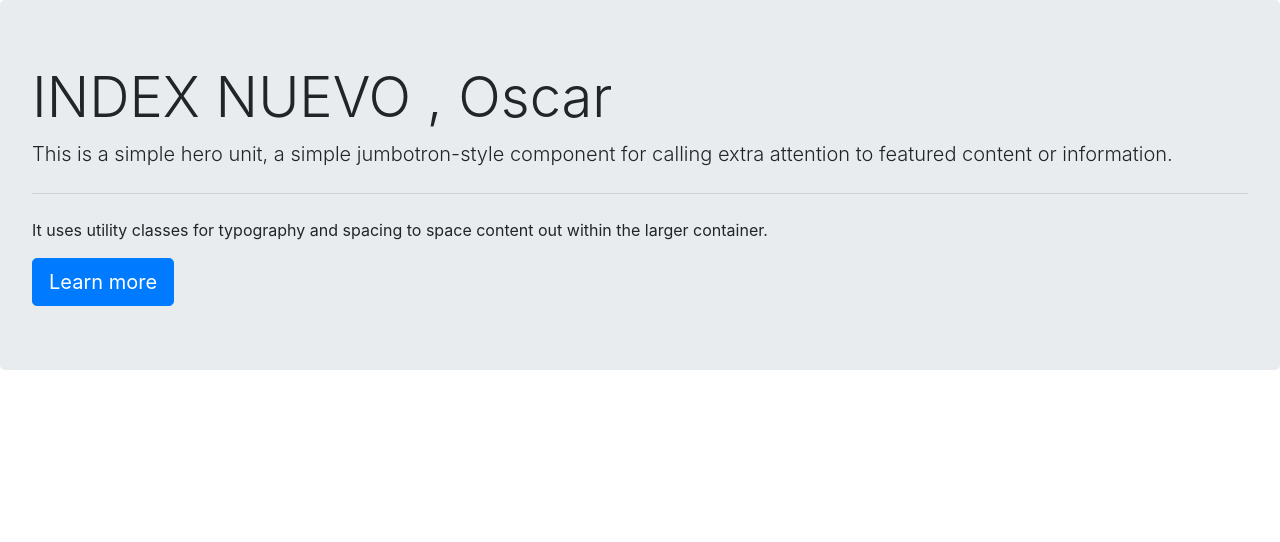
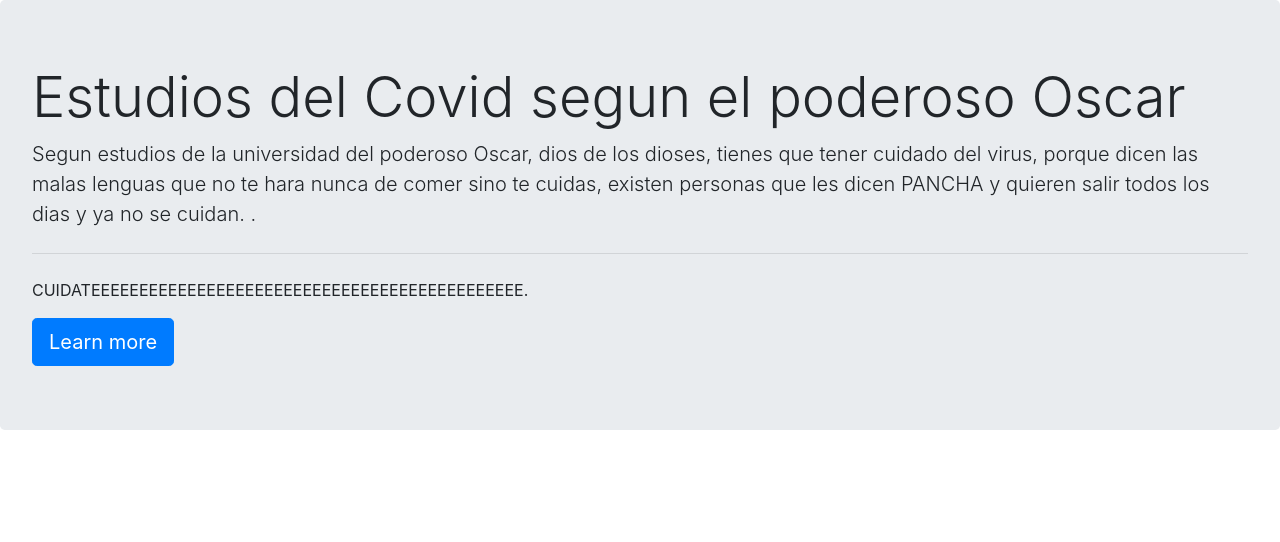
Before and after one commit to Oscar-gitu/Node_express_hbs, a Node server app: page / in a window 1280 px wide. Shown: the part 56-598 px from the top of the page. Run offline with Node 20, Linux system fonts and the light colour scheme.

Commit message:
se cambia descripcion de la pantalla home en views

```diff
--- a/views/home.hbs
+++ b/views/home.hbs
@@ -3,11 +3,14 @@
 {{> navbar }}
 
 <div class="jumbotron">
-    <h1 class="display-4">INDEX NUEVO , {{ capitalizar nombre }}</h1>
-    <p class="lead">This is a simple hero unit, a simple jumbotron-style component for calling extra attention to
-        featured content or information.</p>
+    <h1 class="display-4">Estudios del Covid segun el poderoso {{ capitalizar nombre }}</h1>
+    <p class="lead">
+        Segun estudios de la universidad del poderoso Oscar, dios de los dioses, tienes que tener cuidado del virus,
+        porque dicen las malas lenguas que no te hara nunca de comer sino te cuidas, existen personas que les dicen PANCHA
+        y quieren salir todos los dias y ya no se cuidan.
+        .</p>
     <hr class="my-4">
-    <p>It uses utility classes for typography and spacing to space content out within the larger container.</p>
+    <p>CUIDATEEEEEEEEEEEEEEEEEEEEEEEEEEEEEEEEEEEEEEEEEEEEE.</p>
     <a class="btn btn-primary btn-lg" href="/about" role="button">Learn more</a>
 </div>
 
```
